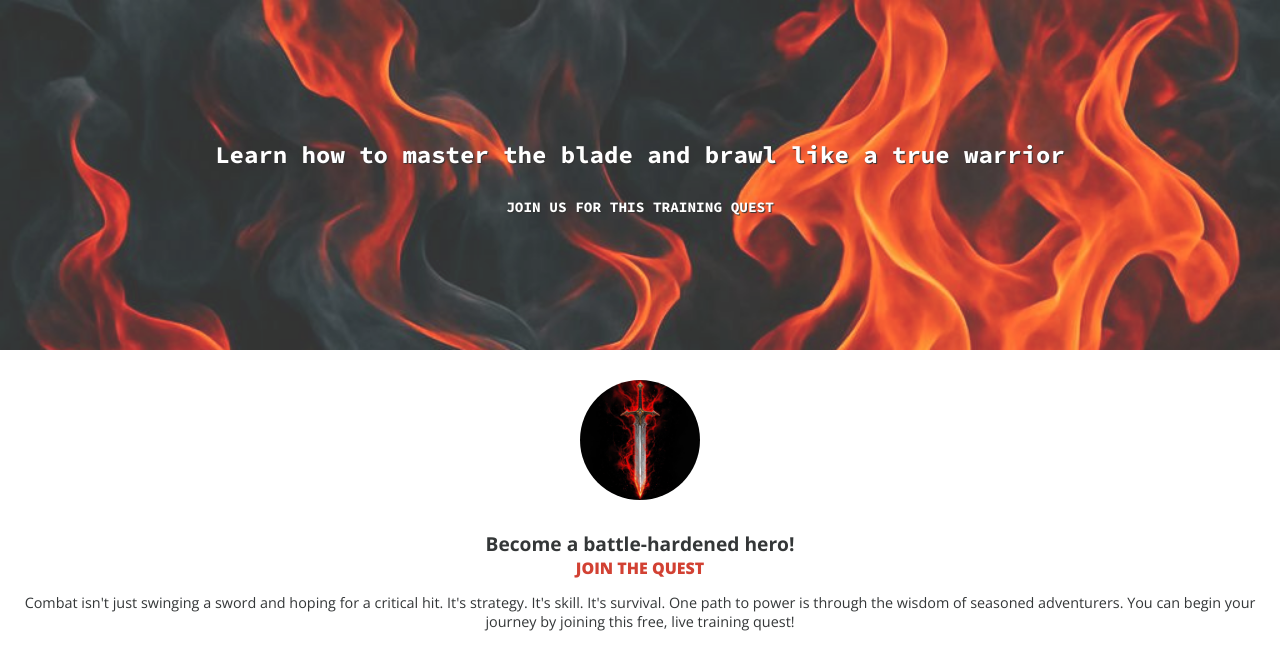
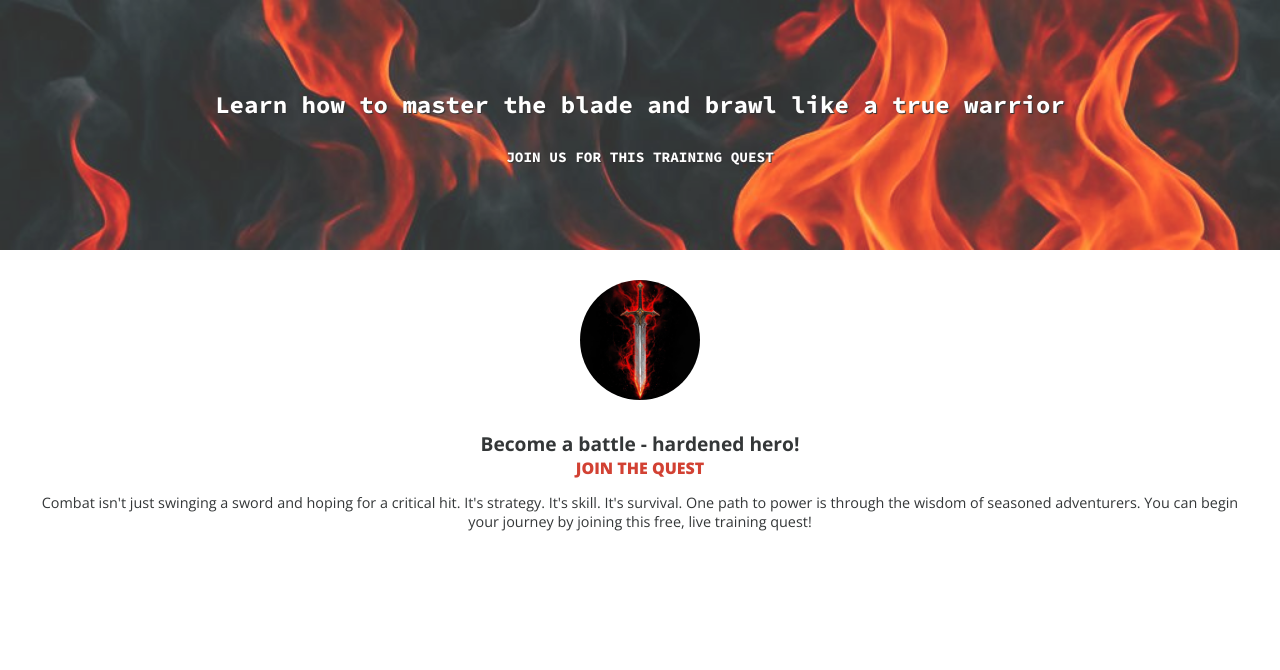
Before and after one commit to Liene31/combat-training-app, a plain HTML site: page index.html in a window 1280 px wide. Drawn offline with nearby package versions, Linux system fonts and the light colour scheme.

Commit message:
Updated CSS

```diff
--- a/index.css
+++ b/index.css
@@ -7,6 +7,7 @@ body {
   padding: 0;
   color: #343738;
   font-family: "Open Sans", sans-serif;
+  text-align: center;
 }
 
 /* Typography */
@@ -15,7 +16,7 @@ h1,
 h2 {
   color: #fff;
   text-shadow: black 1px 1px 1px;
-  text-align: center;
+
   font-family: "Source Code Pro", monospace;
 }
 
@@ -23,9 +24,13 @@ h1 {
   font-size: 1.5rem;
 }
 
+h2,
+.join-callout {
+  text-transform: uppercase;
+}
+
 h2 {
   font-size: 0.9rem;
-  text-transform: uppercase;
 }
 
 h3 {
@@ -34,30 +39,31 @@ h3 {
 }
 
 .join-callout {
-  text-transform: uppercase;
   font-weight: 900;
   color: #d24133;
   font-size: 1rem;
 }
 
 p {
-  text-align: center;
   font-size: 0.9em;
 }
 
-header {
+header,
+main {
   display: flex;
   flex-direction: column;
+  padding: 0 2em;
+}
+
+header {
   justify-content: center;
   background-image: url(images/flames.jpg);
   background-size: cover;
-  height: 350px;
+  min-height: 250px;
   opacity: 0.8;
 }
 
 main {
-  display: flex;
-  flex-direction: column;
   align-items: center;
 }
 
```
Also changed, not shown: index.html (+1 -1 lines).
